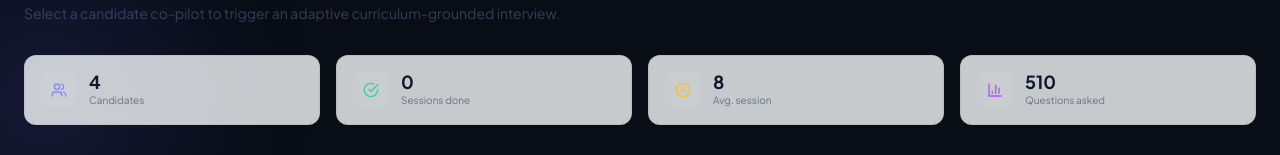
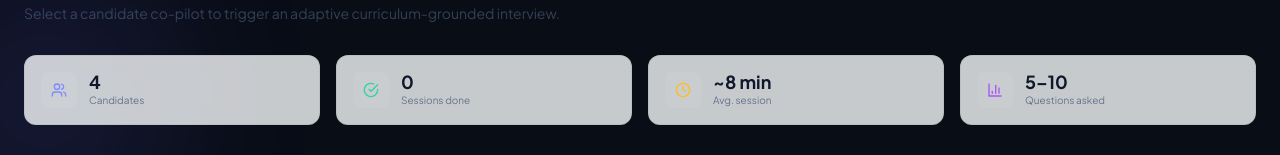
Before and after one commit to shrey0411abes/AI-Interview-Agent-Hackathon_Project, a React (Vite) app in the folder frontend/: page /dashboard in a window 1280 px wide. Shown: the part 153-308 px from the top of the page. Built offline with nearby package versions, Linux system fonts and the light colour scheme; the HTML template or start-up script is replaced by a standard one.

Commit message:
fix(ui): AnimatedNumber auto-detects prefix/suffix and skips animation for ranges instead of corrupting values

```diff
--- a/frontend/src/components/ui/AnimatedNumber.tsx
+++ b/frontend/src/components/ui/AnimatedNumber.tsx
@@ -12,20 +12,34 @@ interface AnimatedNumberProps {
 export const AnimatedNumber: React.FC<AnimatedNumberProps> = ({
   value,
   duration = 0.8,
-  prefix = '',
-  suffix = '',
+  prefix,
+  suffix,
   className = '',
 }) => {
-  // If non-numeric (e.g. "~8 min" or "100%"), extract number or render static fallback
-  const numericVal = typeof value === 'number' ? value : parseFloat(String(value).replace(/[^0-9.]/g, ''));
-  const isNumeric = !isNaN(numericVal);
+  const raw = String(value);
+
+  // Auto-detect: find the FIRST contiguous number in the string, and treat
+  // everything before it as an auto-prefix, everything after as an auto-suffix.
+  // This preserves "~8 min" -> prefix "~", number 8, suffix " min"
+  // and "100%" -> prefix "", number 100, suffix "%"
+  const match = raw.match(/^([^\d]*)(\d+(?:\.\d+)?)(.*)$/);
+
+  // Ranges like "5–10" contain a SECOND number after the first — if so,
+  // don't animate at all, just render the original string statically.
+  // (Animating a range as a single merged number is the original bug.)
+  const hasSecondNumber = match ? /\d/.test(match[3]) : false;
+
+  const isNumeric = !!match && !hasSecondNumber;
+  const numericVal = isNumeric ? parseFloat(match![2]) : NaN;
+  const autoPrefix = match ? match[1] : '';
+  const autoSuffix = match ? match[3] : '';
 
   const count = useMotionValue(0);
-  const [displayVal, setDisplayVal] = useState<string>(isNumeric ? '0' : String(value));
+  const [displayVal, setDisplayVal] = useState<string>(isNumeric ? '0' : raw);
 
   useEffect(() => {
     if (!isNumeric) {
-      setDisplayVal(String(value));
+      setDisplayVal(raw);
       return;
     }
 
@@ -38,17 +52,19 @@ export const AnimatedNumber: React.FC<AnimatedNumberProps> = ({
     });
 
     return () => controls.stop();
-  }, [numericVal, isNumeric, duration, count, value]);
+    // eslint-disable-next-line react-hooks/exhaustive-deps
+  }, [numericVal, isNumeric, duration, raw]);
 
   if (!isNumeric) {
-    return <span className={className}>{value}</span>;
+    // Static fallback for ranges or non-numeric strings — never corrupt these
+    return <span className={className}>{raw}</span>;
   }
 
   return (
     <span className={className}>
-      {prefix}
+      {prefix ?? autoPrefix}
       {displayVal}
-      {suffix}
+      {suffix ?? autoSuffix}
     </span>
   );
 };
```
